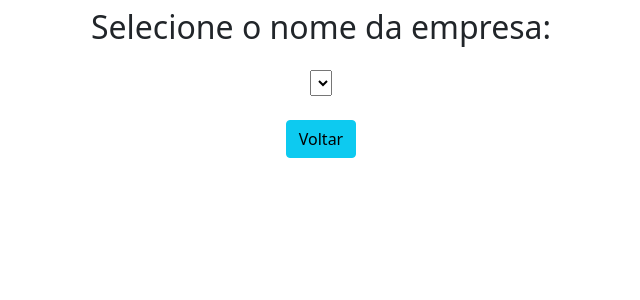
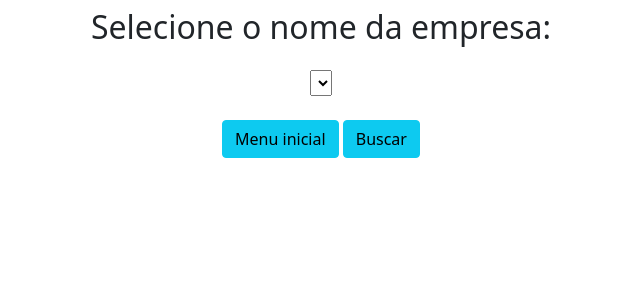
Before and after one commit to amandaveredas/crud-python-gcp, a Django app: page /pesquisaprodutos/ in a window 1280 px wide. Shown: the top 300 px of the page, without its empty margins (319-959 px from the left). Run offline with Django 3.2, Linux system fonts and the light colour scheme; data that the repository does not hold is empty; parts of the project's set-up code (start-up, migrations or seed data) failed here and were passed over.

Commit message:
inseridos botões para facilitar navegação do usuário

```diff
--- a/app/templates/detalheempresa.html
+++ b/app/templates/detalheempresa.html
@@ -11,7 +11,8 @@
 </div>
 
 <div class="col-8 m-auto pt-3 pb-2 text-center">
-    <a href="/empresas" class="btn btn-info">Voltar</a>
+    <input type="button" value="Voltar" onclick="history.go(-1)">
+
 </div>
 
 <div class="col-8 m-auto pt-3 pb-2 text-center">
--- a/app/templates/detalheproduto.html
+++ b/app/templates/detalheproduto.html
@@ -11,7 +11,8 @@
 </div>
 
 <div class="col-8 m-auto pt-3 pb-2 text-center">
-    <a href="/produtos" class="btn btn-info">Voltar</a>
+    <input type="button" value="Voltar" onclick="history.go(-1)">
+
 </div>
 
 <div class="col-8 m-auto pt-3 pb-2 text-center">
--- a/app/templates/empresas.html
+++ b/app/templates/empresas.html
@@ -12,7 +12,7 @@
 
 <div class="col-8 m-auto pt-3 pb-2 text-center">
     <a href="/formempresa" class="btn btn-success">Cadastre sua empresa</a>
-    <a href="/" class="btn btn-info">Voltar</a>
+    <a href="/" class="btn btn-info">Menu inicial</a>
 </div>
 
 <div class="col-8 m-auto pt-4 pb-2 text-center">
@@ -38,6 +38,7 @@
         <td>
         <a href="/detalheempresa/{{dbs.id}}" class="btn btn-dark">Visualizar</a>
         <a href="/excluirempresa/{{dbs.id}}" class="btn btn-danger">Excluir</a>
+        <a href="/produtosempresa/{{dbs.id}}" class="btn btn-info">Produtos</a>
         </td>
 
     </tr>
--- a/app/templates/pesquisaprodutos.html
+++ b/app/templates/pesquisaprodutos.html
@@ -19,13 +19,14 @@
 </div>
 
 <div class="col-8 m-auto pt-3 pb-2 text-center">
-    <a href="/" class="btn btn-info">Voltar</a>
+    <a href="/" class="btn btn-info">Menu inicial</a>
+    <input type="button" class="btn btn-info" id="buscar" value="Buscar">
 </div>
 <script>
 
-    let select = document.getElementById("idempresa")
-    select.addEventListener('change', function() {
-        location.href = this.value
+    let botao = document.getElementById("buscar")
+    buscar.addEventListener('click', function() {
+        location.href = document.getElementById("idempresa").value
     })
 
 
--- a/app/templates/produtos.html
+++ b/app/templates/produtos.html
@@ -12,7 +12,8 @@
 
 <div class="col-8 m-auto pt-3 pb-2 text-center">
     <a href="/formproduto" class="btn btn-success">Cadastre seu produto</a>
-    <a href="/" class="btn btn-info">Voltar</a>
+    <a class="btn btn-info" href="/">Menu inicial</a>
+  <a class="btn btn-info" href="/pesquisaprodutos">Filtrar por empresa</a>
 </div>
 
 <div class="col-8 m-auto pt-4 pb-2 text-center">
--- a/app/templates/produtosempresa.html
+++ b/app/templates/produtosempresa.html
@@ -47,7 +47,9 @@
 </div>
 <div class="col-8 m-auto pt-3 pb-2 text-center">
     <a href="/formproduto" class="btn btn-success">Cadastre seu produto</a>
-    <a href="/" class="btn btn-info">Voltar</a>
+    <a href="/" class="btn btn-info">Menu inicial</a>
+    <a href="/produtos" class="btn btn-info">Todos os produtos</a>
+    <input type="button" value="Voltar" onclick="history.go(-1)">
 </div>
 </body>
 </html>
```
Also changed, not shown: app/templates/formempresa.html (+6 -3 lines), app/templates/formproduto.html (+11 -4 lines), db.sqlite3.
